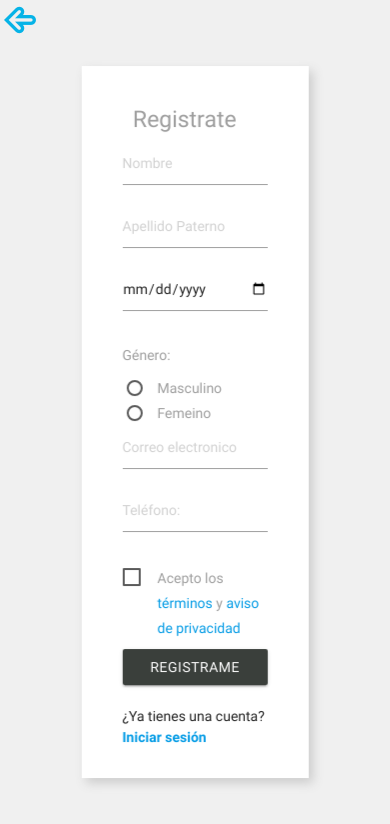
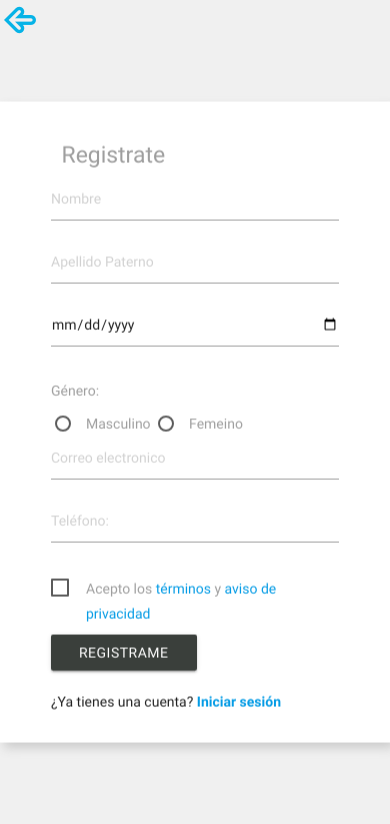
Before and after one commit to BrunoGGM/ProtocolosClinicos, a plain HTML site: page login.html in a window 390 px wide. Drawn offline with Linux system fonts and the light colour scheme.

Commit message:
Alpha 0.1.1
Bug arreglado en login, se veia mal en smartphone

```diff
--- a/login.html
+++ b/login.html
@@ -24,7 +24,8 @@
 </head>
 <body style="background-color: #F0F0F0">
 	<a id="botonAtras" href="index.html"><img src="img/return.png" title="Regresar al inicio"></a>
-	<div id="formularios" class="centrado-porcentual push-s6 push-m6 push-l6 col s12 m8 l5 row">
+	<div class="row" style="width: 100%; height: 100%;">
+		<div id="formularios" class="centrado-porcentual push-s6 push-m6 push-l6 col s12 m8 l5 ">
 			<div class="col s12 m10 push-m1" id="form">
 				<form id="formRegistro" class="animated fadeIn" name="" method="POST" action="#">
 					<h5 class="grey-text col s12">Registrate</h5>
@@ -48,6 +49,7 @@
 				</form>
 			</div>
 		</div>
+	</div>
 	<link rel="stylesheet" type="text/css" href="css/animate.css">
 	<script type="text/javascript">
 
```
Lines whose indentation alone changed are shown as unchanged.
